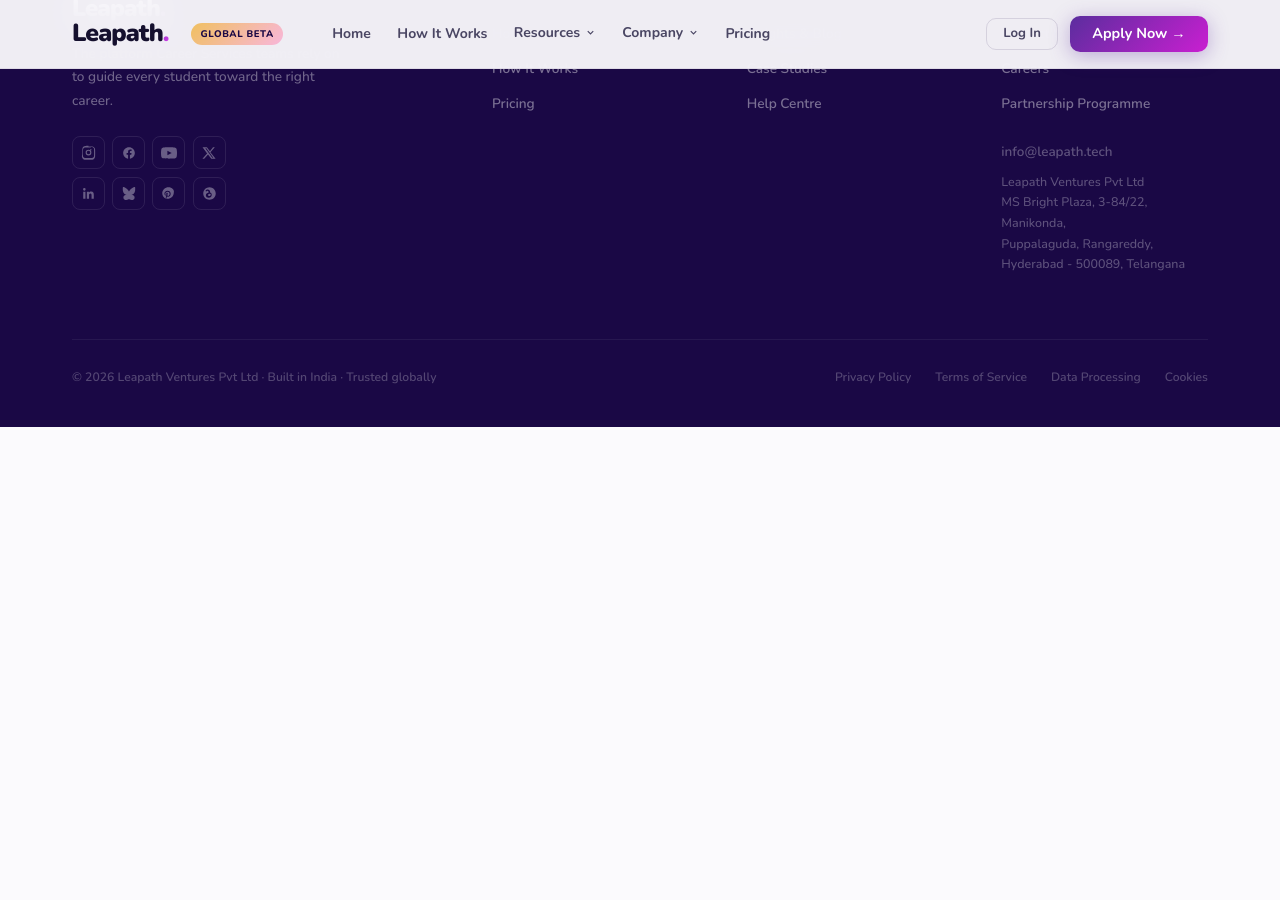
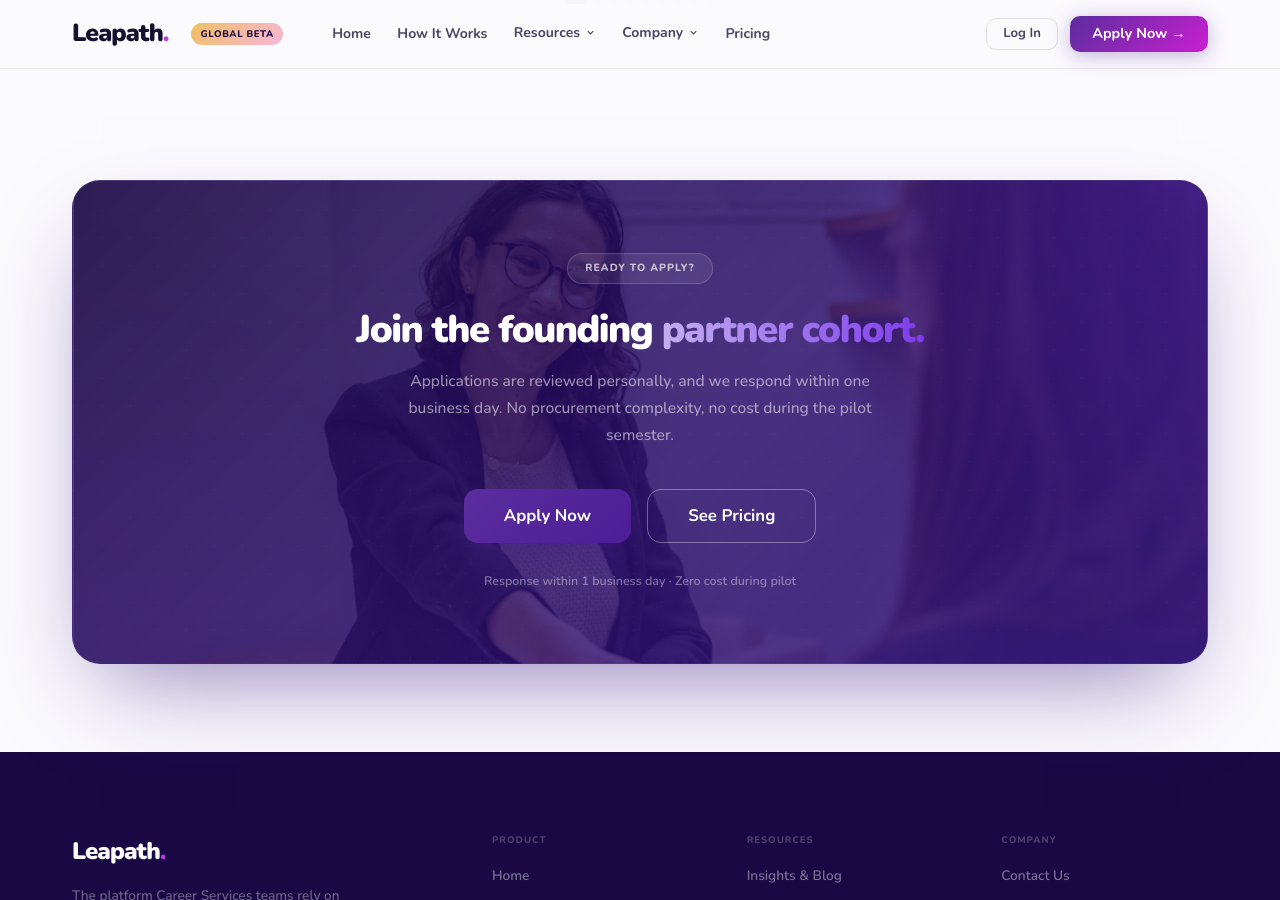
Before and after one commit to Leapath/leapath-website, a Jekyll site: the page built from partnership.md, in a window 1280 px wide and 900 px high, scrolled down 2879 px. Built offline with Jekyll 4.4.1, drawn with Linux system fonts in a browser that asks for light colours; before the commit the page ends 3306 px from its top, so only the background shows below that.

Commit message:
Upgrade partnership page hero and add missing closing CTA
Replaces the flat gold-gradient hero with a real photo and proper
Apply Now / See Pricing CTA buttons matching the nav. Adds the closing
"Request a Demo"-style CTA banner every other page has but partnership
was missing, so it doesn't dead-end straight into the footer after reviews.

Co-Authored-By: Claude Sonnet 5 <noreply@anthropic.com>

```diff
--- a/partnership.md
+++ b/partnership.md
@@ -8,7 +8,7 @@ nav_cta_text: "Apply Now"
 nav_cta_href: "#partnership-form"
 ---
 
-{% include v2/sections/page-hero.html tone="gold" eyebrow="Institutional partnership programme" title='Build the next layer of student job readiness, <em>with us.</em>' sub="We partner with a small, hand-picked cohort of institutions each semester. Partners receive full platform access, a direct line into our product roadmap, and founding partner status, at zero cost during pilot." stat1_n="Zero cost" stat1_l="During pilot semester" stat2_n="1 day" stat2_l="Response time on application" stat3_n="Founding" stat3_l="Partner status included" %}
+{% include v2/sections/page-hero.html tone="photo" style="background-image:url('/assets/v2/images/insights/case-study.jpg')" eyebrow="Institutional partnership programme" title='Build the next layer of student job readiness, <em>with us.</em>' sub="We partner with a small, hand-picked cohort of institutions each semester. Partners receive full platform access, a direct line into our product roadmap, and founding partner status, at zero cost during pilot." btn1_text="Apply Now" btn1_href="#partnership-form" btn2_text="See Pricing" btn2_href="/pricing/" stat1_n="Zero cost" stat1_l="During pilot semester" stat2_n="1 day" stat2_l="Response time on application" stat3_n="Founding" stat3_l="Partner status included" %}
 
 <section class="ip-section">
   <div class="container">
@@ -50,3 +50,5 @@ nav_cta_href: "#partnership-form"
 </section>
 
 {% include v2/sections/reviews.html %}
+
+{% include v2/sections/cta.html bg_img="/assets/v2/images/roles/employers.jpg" accent="violet" eyebrow="Ready to apply?" title='Join the founding <em>partner cohort.</em>' sub="Applications are reviewed personally, and we respond within one business day. No procurement complexity, no cost during the pilot semester." btn1_text="Apply Now" btn1_href="#partnership-form" btn2_text="See Pricing" btn2_href="/pricing/" meta="Response within 1 business day · Zero cost during pilot" %}
```
